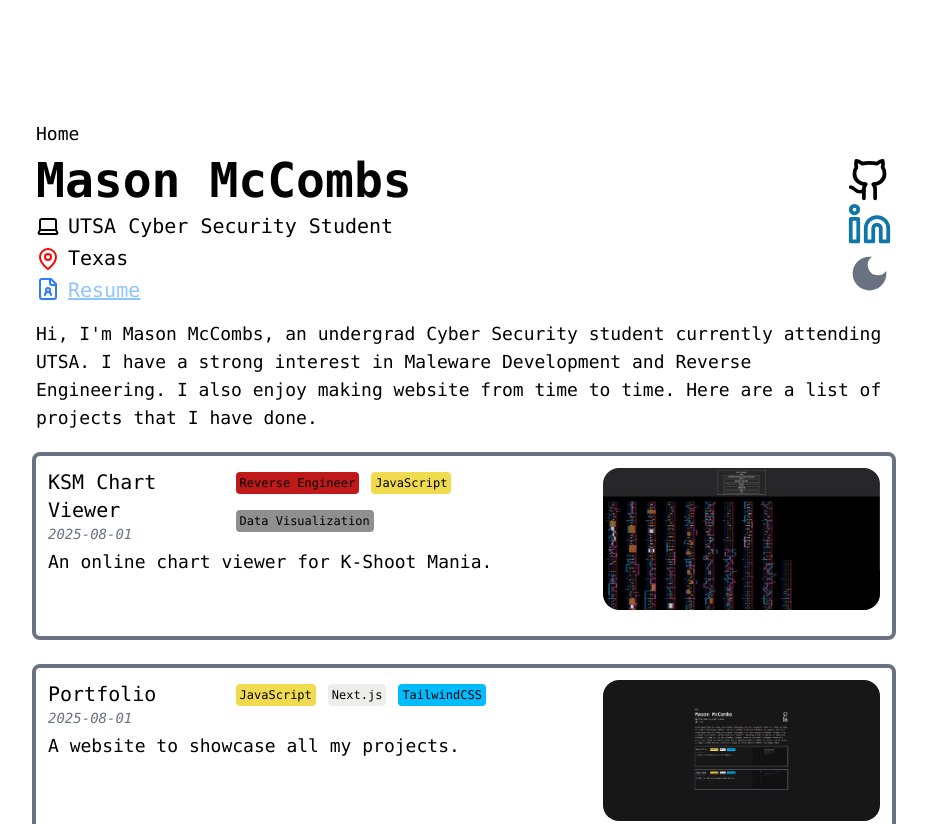
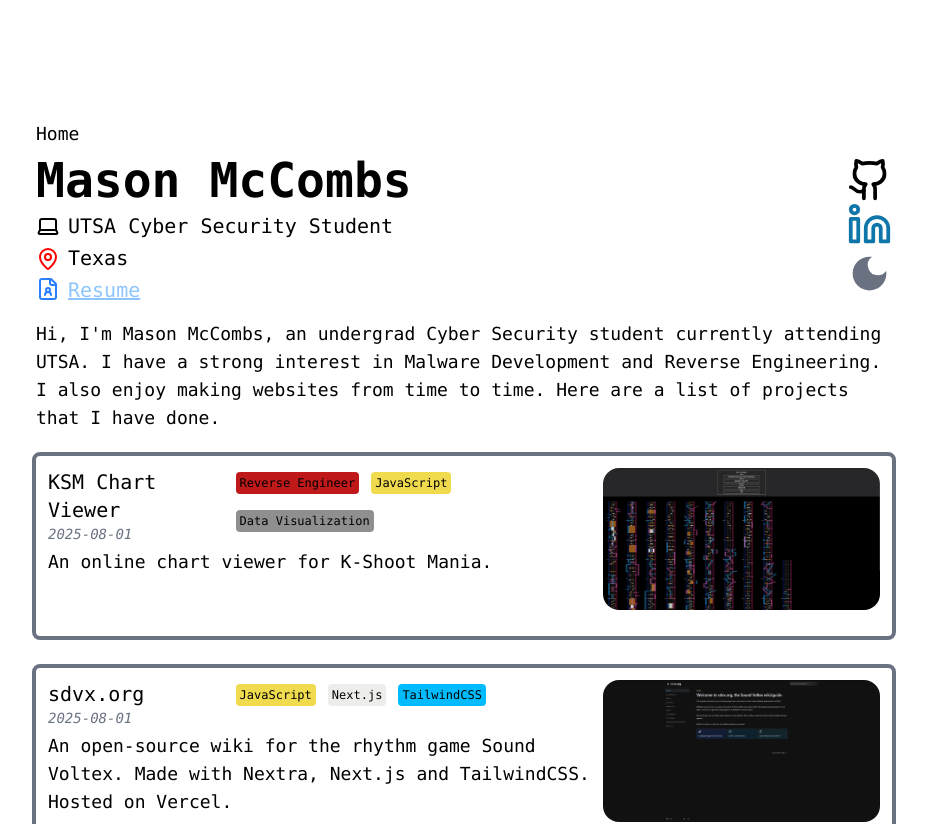
Before and after one commit to zzunja/portfolio, a Next.js app: page / in a window 1280 px wide. Shown: the top 824 px of the page, without its empty margins (176-1103 px from the left). Built offline with nearby package versions, Linux system fonts and the light colour scheme.

Commit message:
Fixed typos

```diff
--- a/app/page.tsx
+++ b/app/page.tsx
@@ -60,7 +60,7 @@
 
       </div>
 
-      <p className="mt-4 mb-6">Hi, I'm Mason McCombs, an undergrad Cyber Security student currently attending UTSA. I have a strong interest in Maleware Development and Reverse Engineering. I also enjoy making website from time to time. Here are a list of projects that I have done.</p>
+      <p className="mt-4 mb-6">Hi, I'm Mason McCombs, an undergrad Cyber Security student currently attending UTSA. I have a strong interest in Malware Development and Reverse Engineering. I also enjoy making websites from time to time. Here are a list of projects that I have done.</p>
 
       <DisplayPost
         post={post}
--- a/content/sdvxorg.mdx
+++ b/content/2sdvxorg.mdx
@@ -20,7 +20,7 @@
 It is still actively used and the main source for english information on Sound Voltex.
 <br/>
 # Why?
-SDVX, or Sound Voltex is a Japanese game that is mainly play in Asian regions. Because of this, a lot of information on this is game is locked away behind wikis not in english or scattered out around the internet, often very old and outdated. This makes getting into the game very difficult and frustrating. I wanted to try and help alleviate this frustration by making a website that contains all important information about the game in one spot all in english.
+SDVX, or Sound Voltex is a Japanese game that is mainly play in Asian regions. Because of this, a lot of information on this is game is locked away behind wikis not in english or scattered out around the internet, often very old and outdated. This makes getting into the game very difficult and frustrating. I wanted to try and help alleviate this frustration by making a website that contains all important information about the game in one spot, all in english.
 <br/>
 # Starting and Inspiration
 This website is heavily inspired by [iidx.org](https://iidx.org/), a wiki made for Beatmania. Beatmania or IIDX is another Japanese game that is popular in Japan. (It's actually made by the same company that made SDVX!). iidx.org is a popular wiki amoung the community and is often used and referenced for helping new players figure out the game. Seeing this, I wanted to make something similar for SDVX.
```
Also changed, not shown: content/1KSMchartviewer.mdx (renamed from content/KSMchartviewer.mdx), content/3portfolio.mdx (renamed from content/portfolio.mdx).
